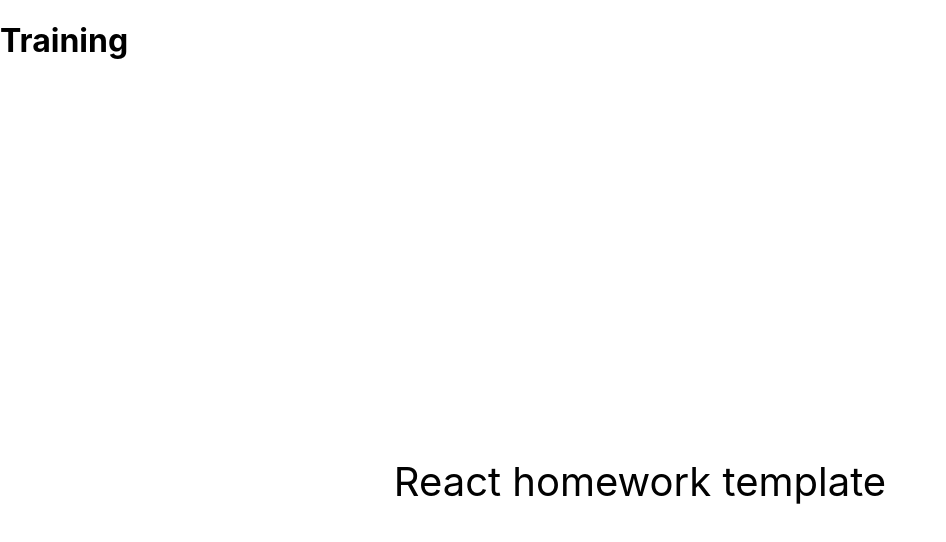
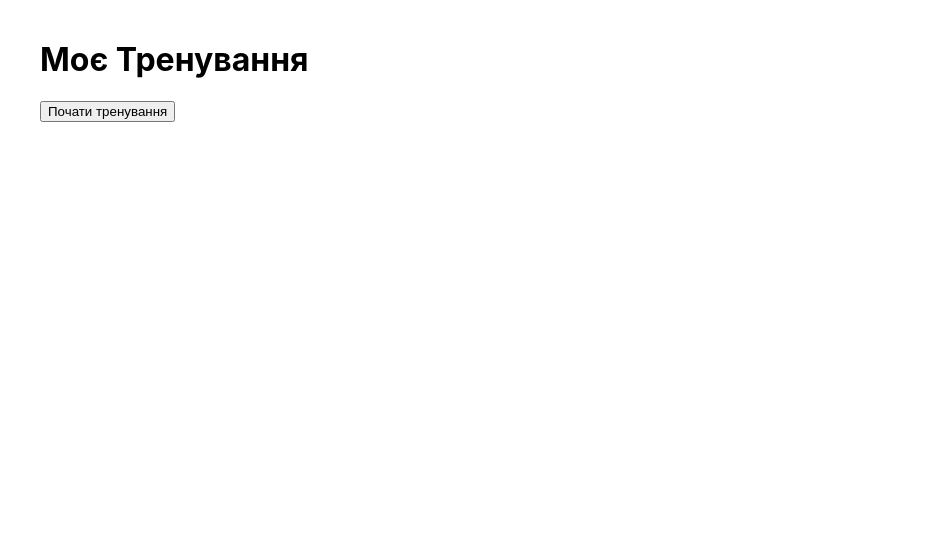
Before and after one commit to Potyomko/project-books, a React (Create React App) app: page /training in a window 1280 px wide. Shown: the top 542 px of the page, without its empty margins (0-946 px from the left). Built offline with nearby package versions, Linux system fonts and the light colour scheme.

Commit message:
add basic files

```diff
--- a/src/components/App.jsx
+++ b/src/components/App.jsx
@@ -1,6 +1,7 @@
 // import { useSelector } from "react-redux";
 // import { selectIsLoggedIn } from "redux/auth/selectors";
 import { Outlet } from "react-router-dom";
+// import { Training } from "./Training/Training";
 
 export const App = () => {
   // const isLoggedIn = useSelector(selectIsLoggedIn)
@@ -9,18 +10,7 @@
 {/*
      {isLoggedIn ? <UserMenu/> :  <AuthMenu/> } */}
     <Outlet/>
-    <div
-      style={{
-        height: '100vh',
-        display: 'flex',
-        justifyContent: 'center',
-        alignItems: 'center',
-        fontSize: 40,
-        color: '#010101'
-      }}
-    >
-      React homework template
-    </div>
+     {/* <Training/> */}
     </>
 
   );
--- /dev/null
+++ b/src/components/Training/ChartBooks.jsx
@@ -0,0 +1,4 @@
+export const ChartBooks = () => {
+
+    <div>Графік</div>
+}
--- a/src/components/Training/Training.jsx
+++ b/src/components/Training/Training.jsx
@@ -1,5 +1,20 @@
+import { Container } from "components/GlobalStyle"
+import { WantToRead } from "./WantToRead"
+import { TrainingFilter } from "./TrainingFilter"
+import { TrainingList } from "./TrainingList"
+
 export const Training = ()=>{
-    return(
-        <h1>Training</h1>
+    return (
+        <Container>
+            <div>
+                <h1>Моє Тренування</h1>
+                <TrainingFilter />
+                <TrainingList />
+                <button>Почати тренування</button>
+            </div>
+            <div>
+                <WantToRead/>
+            </div>
+        </Container>
     )
 }
--- /dev/null
+++ b/src/components/Training/TrainingFilter.jsx
@@ -0,0 +1,12 @@
+export const TrainingFilter = () => {
+    <div>
+        <div>
+            <select>Початок</select>
+            <select>Закінчення</select>
+        </div>
+        <div>
+            <select>Обрати книги з бібліотеки</select>
+            <button>Додати</button>
+        </div>
+    </div>
+}
--- /dev/null
+++ b/src/components/Training/TrainingList.jsx
@@ -0,0 +1,7 @@
+export const TrainingList = () => {
+    <div>
+        <ul>
+            <li/>
+        </ul>
+    </div>
+}
--- /dev/null
+++ b/src/components/Training/WantToRead.jsx
@@ -0,0 +1,13 @@
+export const WantToRead = () => {
+    <div>
+        <h1>Моя мета прочитати</h1>
+        <div>
+            <h1>0</h1>
+            <h5>Кількість книжок</h5>
+        </div>
+        <div>
+            <h1>0</h1>
+            <h5>Кількість днів</h5>
+        </div>
+    </div>
+}
```
